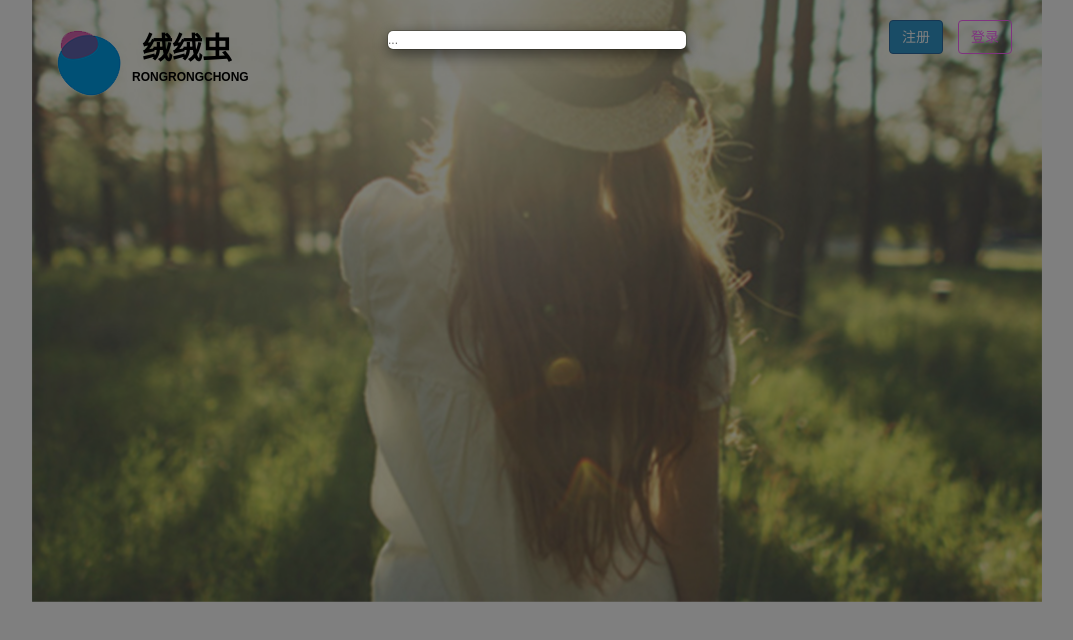
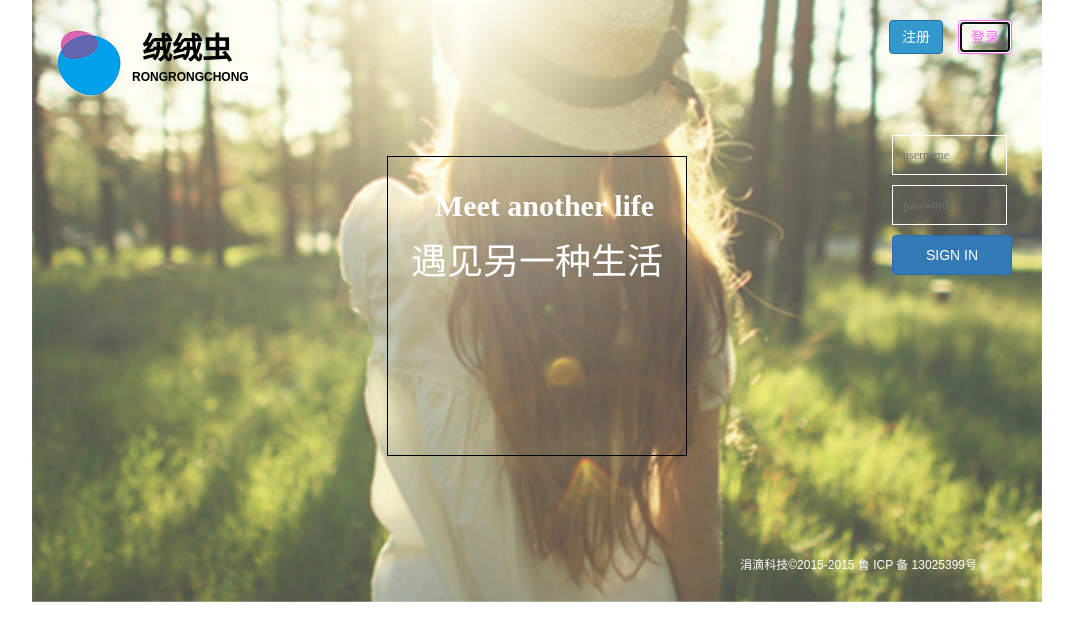
Before and after one commit to ytudt-team/ytudt-team.github.io, a website: page index.html in a window 1280 px wide. Both pictures are taken after a click on the button "登录". Shown: the whole page, without its empty margins (103-1176 px from the left). Drawn offline with Linux system fonts and the light colour scheme.

Commit message:
首页基本完成

```diff
--- a/css/index.css
+++ b/css/index.css
@@ -42,3 +42,100 @@
     margin-top: 20px;
     background-color: #3399cc;
   }
+
+  .content #signIn{
+    /*display: inline-block;*/
+    display: none;
+    position: absolute;
+    left: 730px;
+  }
+  .content .showInlineBlock{
+    display: inline-block !important;
+  }
+  .content #signIn form {
+    display: inline-block;
+  }
+  .content #signIn input {
+    display: inline-block;
+    width: 115px;
+    height: 40px;
+    padding-left: 10px;
+    background-color: transparent;
+    border: 1px solid #fff;
+    margin-top: 10px;
+    margin-left: 0;
+    position: relative;
+    top:60px;
+    left: 130px;
+  }
+  .content #signIn .btn {
+    display: inline-block;
+    width: 120px;
+    height: 40px;
+    margin-top: 10px;
+    position: relative;
+    top:60px;
+    left: 130px;
+  }
+
+  .content  .modal-dialog {
+    width: 550px;
+    margin: 100px auto;
+  }
+  .content form select {
+    width: 220px;
+    height: 30px;
+    border: 1px solid #ccc;
+    margin-left: 20px;
+  }
+  .content form label {
+    margin-top: 10px;
+    padding-top: 10px;
+    margin-right: 20px;
+  }
+  .content form input {
+    width: 220px;
+    height: 30px;
+    border: 1px solid #ccc;
+    /*margin-top: 20px;*/
+    margin-left: 20px;
+  }
+
+  .content #captchaPic{
+    width: 100px;
+    height: 30px;
+    border: 1px solid #ccc;
+  }
+  .content  .submit {
+    position: relative;
+    left:-280px;
+  }
+
+  .content .slogan {
+    /*display: inline;*/
+    width: 300px;
+    height: 300px;
+    color: white;
+    border: 1px solid #000;
+    margin: 50px auto;
+    /*position: absolute;*/
+    z-index: 10;
+  }
+  .content .slogan h2 {
+    display: block;
+    text-align: center;
+    color: white;
+  }
+  .content .slogan span{
+    display: inline-block;
+    width: 100%;
+    margin-top: 10px;
+    text-align: center;
+    font: 500 36px "Microsoft YaHei" ;
+  }
+  .content .copyRight {
+    position: relative;
+    bottom: -50px;
+    color: #fff;
+    margin-right: 50px;
+  }
--- a/index.html
+++ b/index.html
@@ -14,7 +14,7 @@
   <script src="lib/html5shiv/html5shiv.js"></script>
   <script src="lib/respond/respond.min.js"></script>
   <![endif]-->
-  <!--  sdjfs  -->
+  <!--  sdjfs-->
 
 </head>
 <body>
@@ -33,49 +33,58 @@
     <h2>绒绒虫</h2>
     <span class="webName">RONGRONGCHONG</span>
     <!-- logn -->
-    <button type="button" class="btn btn-primary fr register" data-toggle="modal" data-target=".bs-example-modal-sm">登录
+    <button type="button" class="btn btn-primary fr register" id="btnRegister" data-toggle="modal" data-target=".bs-example-modal-sm">登录
     </button>
+    <button type="button" class="btn btn-primary fr login" data-toggle="modal" data-target="#exampleModal" data-whatever="@mdo">注册</button>
 
-    <div class="modal fade bs-example-modal-sm" tabindex="-1" role="dialog" aria-labelledby="mySmallModalLabel">
-      <div class="modal-dialog modal-sm">
-        <div class="modal-content">
-          ...
-        </div>
-      </div>
+    <div id="signIn" class="fr">
+      <form action="" method="post">
+        <input type="text" placeholder="username"><br>
+        <input type="text" placeholder="password"><br>
+        <button class="btn btn-primary">SIGN IN</button>
+      </form>
+
     </div>
-     <!-- register-->
-    <!--<button type="button" class="btn btn-primary fr login" data-toggle="modal" data-target=".bs-example-modal-sm">注册-->
-    <!--</button>-->
-    <button type="button" class="btn btn-primary fr login" data-toggle="modal" data-target="#exampleModal" data-whatever="@mdo">注册</button>
 
     <div class="modal fade" id="exampleModal" tabindex="-1" role="dialog" aria-labelledby="exampleModalLabel">
       <div class="modal-dialog" role="document">
         <div class="modal-content">
           <div class="modal-header">
             <button type="button" class="close" data-dismiss="modal" aria-label="Close"><span aria-hidden="true">&times;</span></button>
-            <h4 class="modal-title" id="exampleModalLabel">New message</h4>
+            <h4 >注册账号</h4>
           </div>
           <div class="modal-body">
-            <form>
-              <div class="form-group">
-                <label for="recipient-name" class="control-label">Recipient:</label>
-                <input type="text" class="form-control" id="recipient-name">
-              </div>
-              <div class="form-group">
-                <label for="message-text" class="control-label">Message:</label>
-                <textarea class="form-control" id="message-text"></textarea>
-              </div>
+            <form action="" method="post">
+              <label for="sel">类型&nbsp &nbsp
+                <select name="" id="sel">
+                  <option value="">组织</option>
+                  <option value="">个人</option>
+                </select>
+              </label>
+              <span>选择组织或个人</span><br>
+
+              <label for="userName">账 号&nbsp &nbsp<input type="number" id="userName"></label><span>输入11位手机号码</span><br>
+              <label for="passWord">密 码&nbsp &nbsp<input type="text" id="passWord"></label><span>6-18位区分大小写</span><br>
+              <label for="captcha">验证码<input type="text" id="captcha"></label><img src="" alt="" id="captchaPic">
             </form>
           </div>
           <div class="modal-footer">
-            <button type="button" class="btn btn-default" data-dismiss="modal">Close</button>
-            <button type="button" class="btn btn-primary">Send message</button>
+            <button type="button" class="btn btn-primary submit">确认</button>
           </div>
         </div>
       </div>
     </div>
 
+  </div>
 
+  <div class="slogan">
+
+    <h2>Meet another life</h2>
+    <span> 遇见另一种生活</span>
+  </div>
+
+  <div class=" copyRight fr">
+    <span>涓滴科技©2015-2015 鲁 ICP 备 13025399号 </span>
   </div>
 
 </section>
@@ -89,14 +98,21 @@
 <script src="lib/bootstrap/js/bootstrap.js"></script>
 <script>
   $('#exampleModal').on('show.bs.modal', function (event) {
+    $("#signIn").fadeOut();
     var button = $(event.relatedTarget) // Button that triggered the modal
     var recipient = button.data('whatever') // Extract info from data-* attributes
     // If necessary, you could initiate an AJAX request here (and then do the updating in a callback).
     // Update the modal's content. We'll use jQuery here, but you could use a data binding library or other methods instead.
     var modal = $(this)
-    modal.find('.modal-title').text('New message to ' + recipient)
-    modal.find('.modal-body input').val(recipient)
+//    modal.find('.modal-title').text('New message to ' + recipient)
+//    modal.find('.modal-body input').val(recipient)
   })
+
+
+  $("#btnRegister").on('click',function(){
+//    $("#signIn").addClass("showInlineBlock");
+    $("#signIn").fadeIn();
+  });
 </script>
 </body>
 </html>
```
